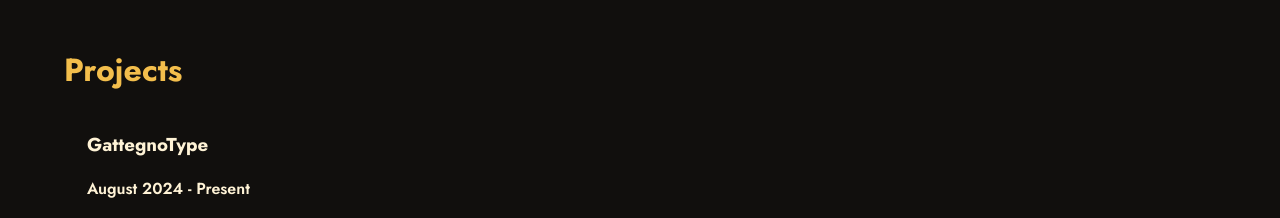
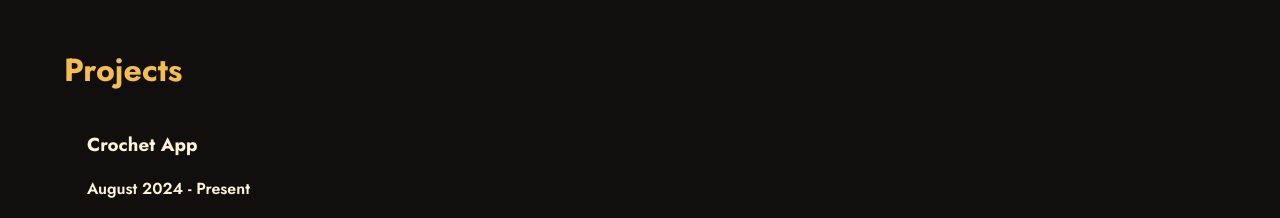
Before and after one commit to systemc12ashe/systemc12ashe.github.io, a React (Create React App) app in the folder personal-website/: page / in a window 1280 px wide. Shown: the part 1941-2159 px from the top of the page. Built offline with nearby package versions, Linux system fonts and the light colour scheme.

Commit message:
Quick fix

```diff
--- a/personal-website/src/ProjectSection.js
+++ b/personal-website/src/ProjectSection.js
@@ -52,7 +52,7 @@ export function ProjectSection() {
             "github": "https://seniorproject.cci.drexel.edu/project/a5c8477c-8476-49db-a3e8-9b1e35e3c306/"
         },
         "1": {
-            "name": "GattegnoType",
+            "name": "Crochet App",
             "startDate": "August 2024",
             "endDate": "Present",
             "information": "A simple Android app to support my crochet hobby! Save your yarn and track your projects. I started this project to continue my learning in Android, and plan to add other features as I go along.",
```
